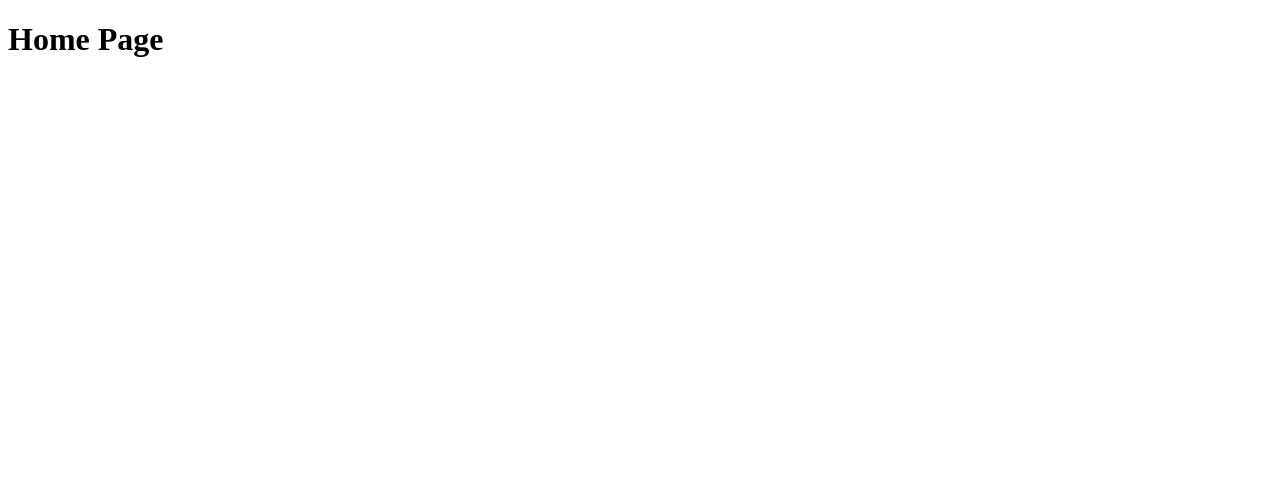
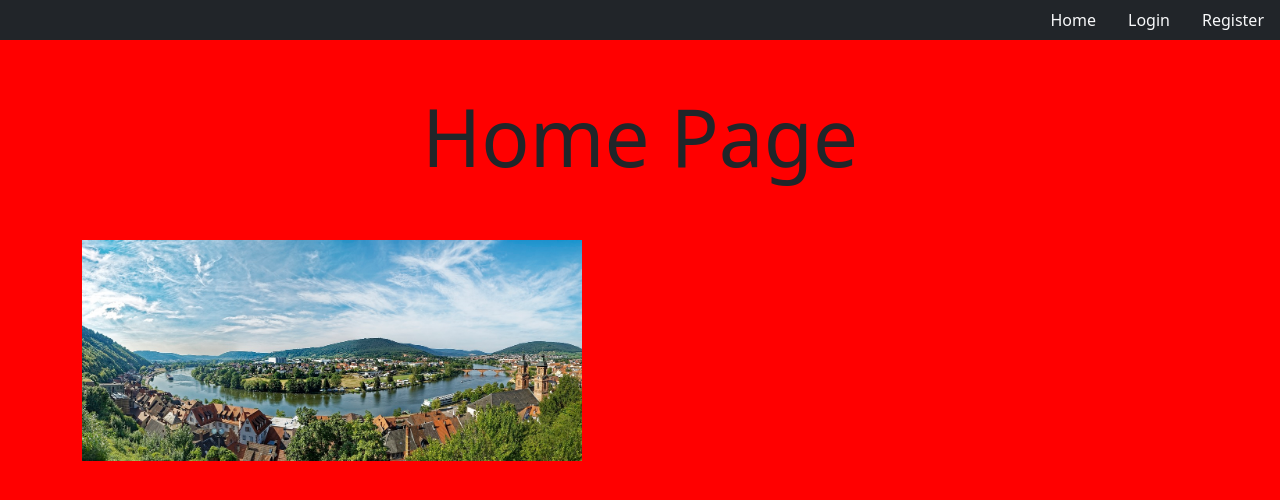
Before and after one commit to mithunpandiyan/MernSocialMediaApp, a Next.js app in the folder client/: page / in a window 1280 px wide. Shown: the top 500 px of the page. Built offline with nearby package versions, Linux system fonts and the light colour scheme.

Commit message:
started project

```diff
--- /dev/null
+++ b/client/components/Nav.js
@@ -0,0 +1,15 @@
+import Link from "next/link";
+
+const Nav = () => {
+  return (
+    <nav className="nav bg-dark d-flex justify-content-end">
+      <Link href="/" className="nav-link text-light">Home</Link>
+
+      <Link href="/login" className="nav-link text-light">Login</Link>
+
+      <Link href="/register" className="nav-link text-light">Register</Link>
+    </nav>
+  );
+};
+
+export default Nav;
--- /dev/null
+++ b/client/pages/_app.js
@@ -0,0 +1,15 @@
+import 'bootstrap/dist/css/bootstrap.min.css';
+import Nav from '../components/Nav';
+import Head from 'next/head';  // Css linking globally by the name Head
+
+export default function MyApp({ Component, pageProps }) {
+    return (
+      <>
+      <Head>
+        <link rel="stylesheet" href="/css/styles.css"/>
+      </Head>
+      <Nav/>
+      <Component {...pageProps} />
+    </>
+    )
+  }
--- a/client/pages/index.js
+++ b/client/pages/index.js
@@ -1,13 +1,14 @@
-const HomePage = () => {
+const Home = () => {
   return (
     <div className="container">
       <div className="row">
         <div className="col">
-          <h1>Home Page</h1>
+          <h1 className="display-1 text-center py-5">Home Page</h1>
+          <img src="/images/default.jpg" alt="germany-bavaria"/>
         </div>
       </div>
     </div>
   );
 };
 
-export default HomePage;
+export default Home;
--- a/client/pages/login.js
+++ b/client/pages/login.js
@@ -3,9 +3,12 @@ const Login = () => {
       <div className="container">
         <div className="row">
           <div className="col">
-            <h1>Login Page</h1>
+            <h1>Login</h1>
           </div>
         </div>
       </div>
     );
   };
+
+
+  export default Login;
--- a/client/pages/register.js
+++ b/client/pages/register.js
@@ -3,9 +3,11 @@ const Register = () => {
     <div className="container">
       <div className="row">
         <div className="col">
-          <h1>Register Page</h1>
+          <h1>Register</h1>
         </div>
       </div>
     </div>
   );
 };
+
+export default Register;
--- /dev/null
+++ b/client/public/css/styles.css
@@ -0,0 +1,7 @@
+img {
+  width: 500px;
+}
+
+body {
+background-color: red  !important;
+}
```
Also changed, not shown: client/public/images/default.jpg (added).
